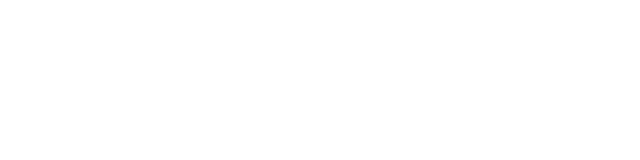
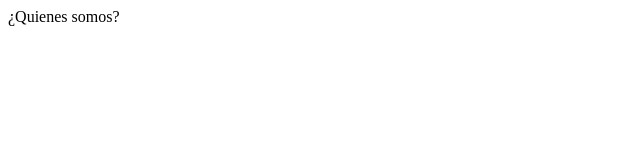
Before and after one commit to GroupFiveDev/Sinergia-, a React (Create React App) app in the folder client/: page /quienes-somos in a window 1280 px wide. Before the commit this address had no page. Shown: the top 160 px of the page, without its empty margins (0-640 px from the left). Built offline with nearby package versions, Linux system fonts and the light colour scheme.

Commit message:
new component: QuienesSomos

```diff
--- a/client/src/App.js
+++ b/client/src/App.js
@@ -3,13 +3,15 @@
 //styles
 import "./App.css";
 //components
-import Home from "./components/home/Home";
+import Home from "./components/views/home/Home";
+import QuienesSomos from "./components/views/quienesSomos/QuienesSomos";
 
 function App() {
   return (
     <div>
       <Routes>
         <Route exact path="/" element={<Home />} />
+        <Route path="/quienes-somos" element={<QuienesSomos />} />
       </Routes>
     </div>
   );
--- a/client/src/components/home/Home.jsx
+++ /dev/null
@@ -1,7 +0,0 @@
-const Home = () => {
-    return(
-        <div>Home</div>
-    )
-}
-
-export default Home;
--- /dev/null
+++ b/client/src/components/views/home/Home.jsx
@@ -0,0 +1,9 @@
+import Footer from "../../footer/Footer"
+
+const Home = () => {
+    return(
+        <div><Footer/></div>
+    )
+}
+
+export default Home;
--- /dev/null
+++ b/client/src/components/views/quienesSomos/QuienesSomos.jsx
@@ -0,0 +1,9 @@
+const QuienesSomos = () => {
+    return(
+        <div>
+            ¿Quienes somos?
+        </div>
+    )
+}
+
+export default QuienesSomos;
```
Also changed, not shown: client/src/components/views/home/Home.module.css (added), client/src/components/views/quienesSomos/QuienesSomos.module.css (added).
